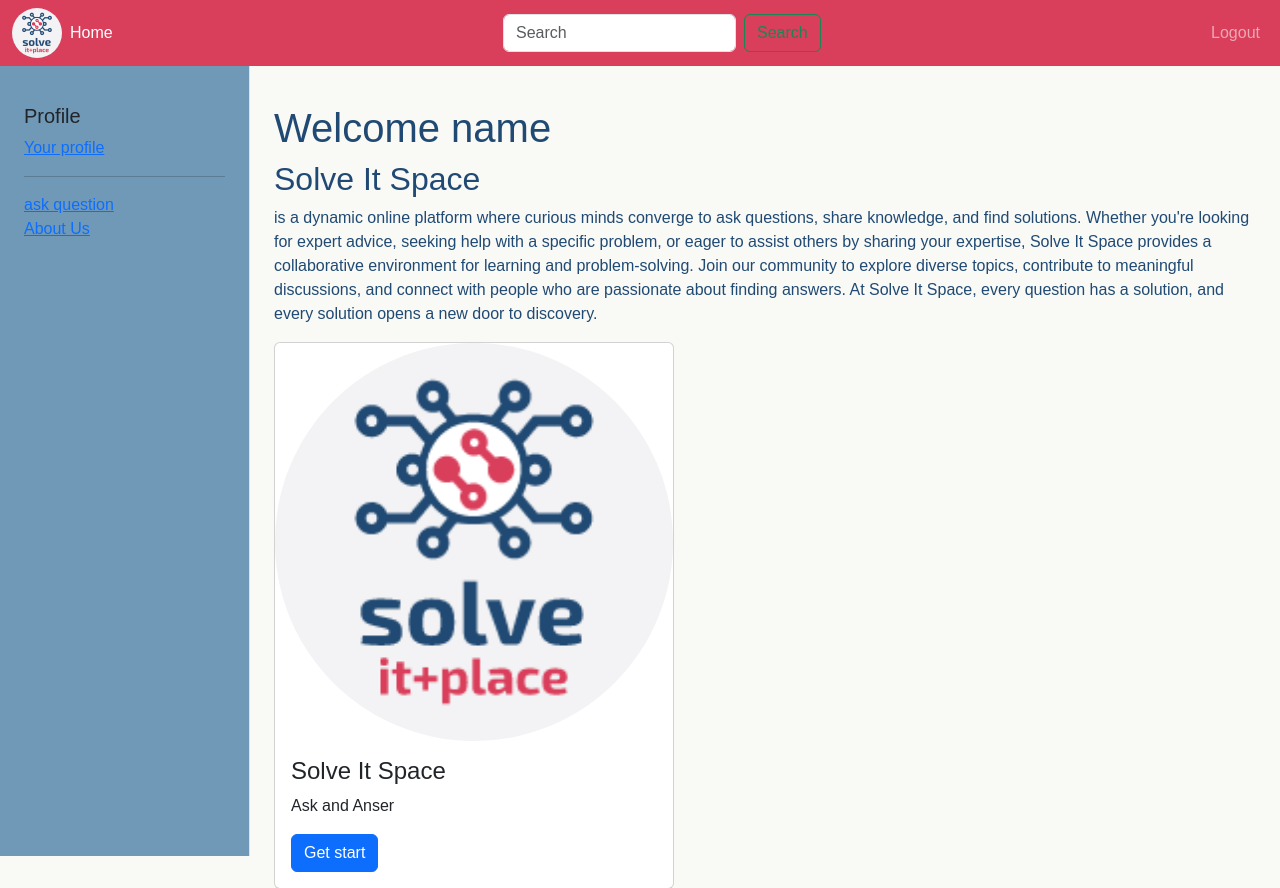
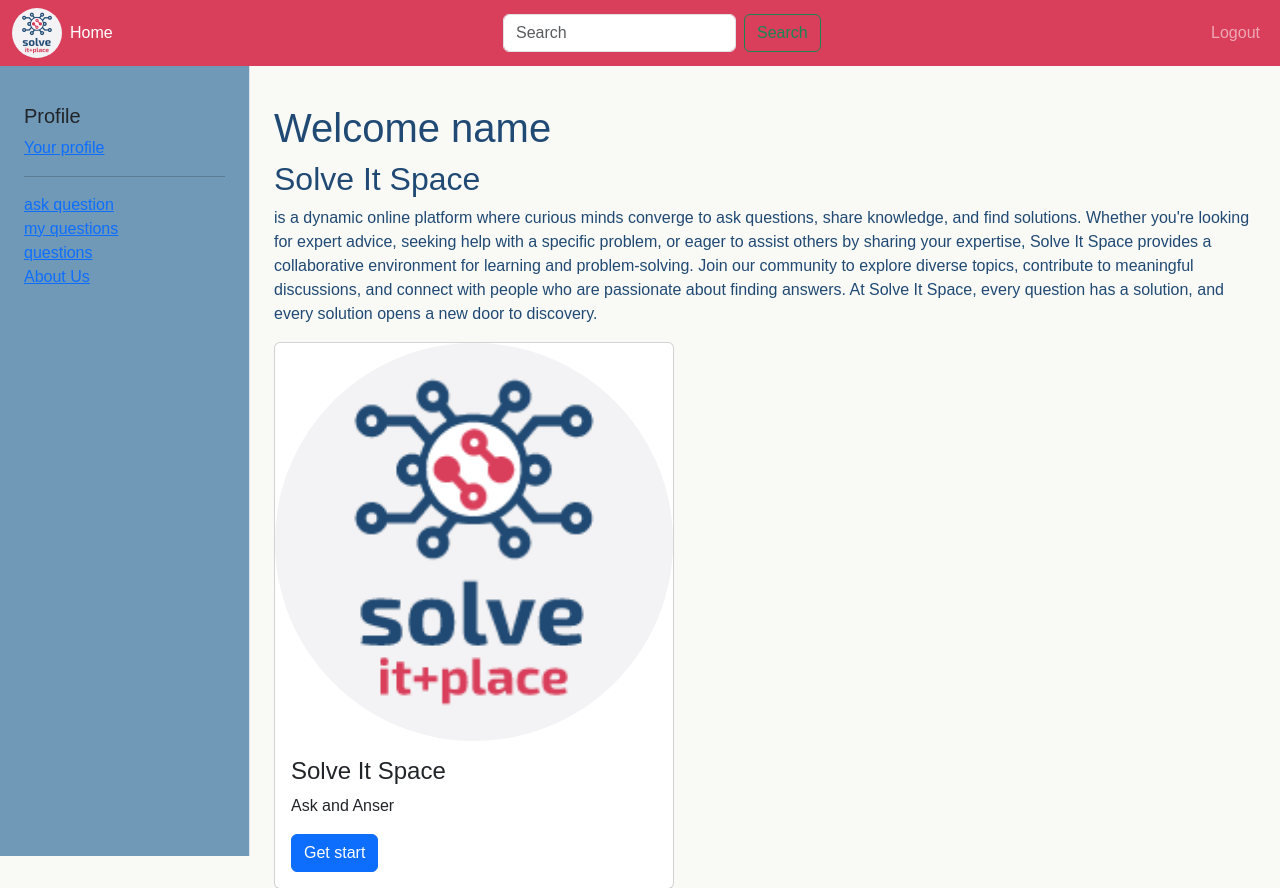
Before and after one commit to ramtinmk/rahnama, a Flask app: page /home in a window 1280 px wide. Shown: the top 888 px of the page. Run offline with Flask 3, Linux system fonts and the light colour scheme; the visitor is signed in with stand-in values (Sample User, id 1); data comes from the database, SQL or seed files in the repository.

Commit message:
updated home

```diff
--- a/main.py
+++ b/main.py
@@ -262,6 +262,16 @@ def questions():
     # Render the template and pass the posts, current page, and total pages
     return render_template("questions.html", posts=posts, page=page, total_pages=total_pages)
 
+
+@app.route("/myquestions")
+def myquestions():
+    username = session["username"]
+
+    user_id = query_db("SELECT user_id FROM Users WHERE username = ?", [username], one=True)["user_id"]
+
+    my_posts = query_db("SELECT * from Posts WHERE user_id = ?",args=[user_id])
+
+    return render_template("myquestions.html")
 @app.route("/search")
 def search():
     pass
--- a/templates/home.html
+++ b/templates/home.html
@@ -68,7 +68,13 @@
                     <li>
                         <a href="/questions/ask">ask question</a>
                     </li>
+                    <li>
+                        <a href="/myquestions">my questions</a>
+                    </li>
                     {% endif %}
+                    <li>
+                        <a href="/questions">questions</a>
+                    </li>
 
                     <li>
                         <a href="#">About Us</a>
```
